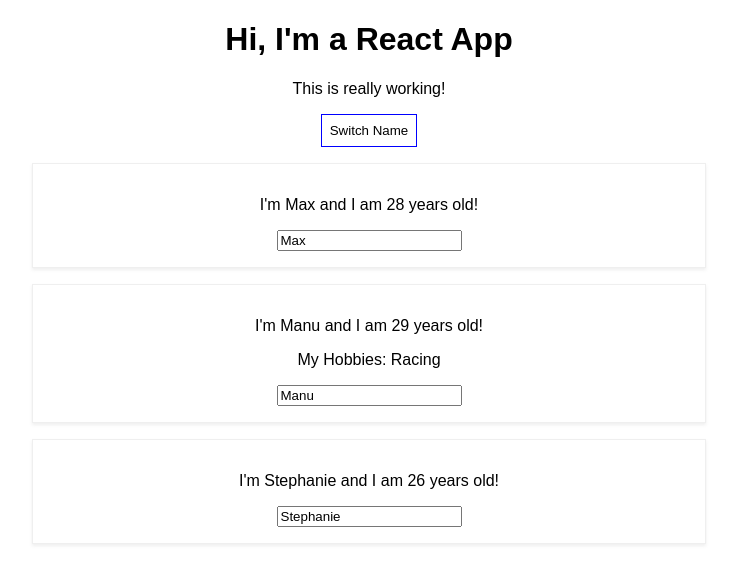
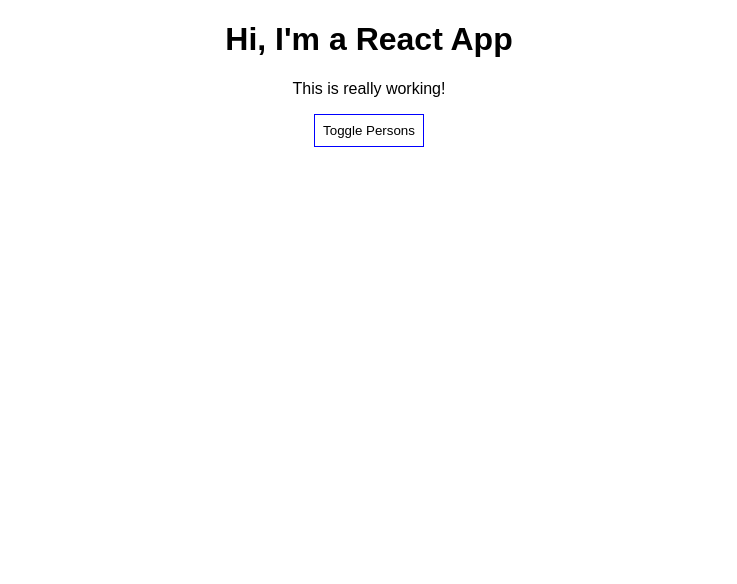
Before and after one commit to Yougigun/react-complete-guide, a React (Create React App) app: page / in a window 1280 px wide. Shown: the top 584 px of the page, without its empty margins (271-1008 px from the left). Built offline with nearby package versions, Linux system fonts and the light colour scheme.

Commit message:
54. Rendering Content Conditionally - ternary expression

```diff
--- a/src/App.js
+++ b/src/App.js
@@ -20,7 +20,8 @@ class App extends Component {
         { name: newName, age: 28 },
         { name: 'Manu', age: 29 },
         { name: 'Stephanie', age: 27 }
-      ]
+      ],
+      showPersons:false
     });
   };
 
@@ -56,6 +57,12 @@ class App extends Component {
       this.setState(newState)
     })
   }
+
+  togglePeronsHandler = ()=>{
+     let state = {showPersons:!this.state.showPersons}
+     this.setState(state)
+  }
+
   render() {
     console.log("I am here")
     const style = {
@@ -71,7 +78,10 @@ class App extends Component {
         <p>This is really working!</p>
         <button
           style={style}
-          onClick={()=>this.switchNameHandler("Gary")}>Switch Name</button>
+          onClick={this.togglePeronsHandler}>Toggle Persons</button>
+        {
+          this.state.showPersons===true ?
+          <div >
           <Person
             name={this.state.persons[0].name}
             age={this.state.persons[0].age}
@@ -92,6 +102,9 @@ class App extends Component {
             click={this.switchNameHandler}
             nameChangeHandler={this.nameChangeHandler(2).bind(this)}
           />
+        </div>:null
+        }
+
       </div>
     );
     // return React.createElement('div', {className: 'App'}, React.createElement('h1', null, 'Does this work now?'));
```
Lines whose indentation alone changed are shown as unchanged.
